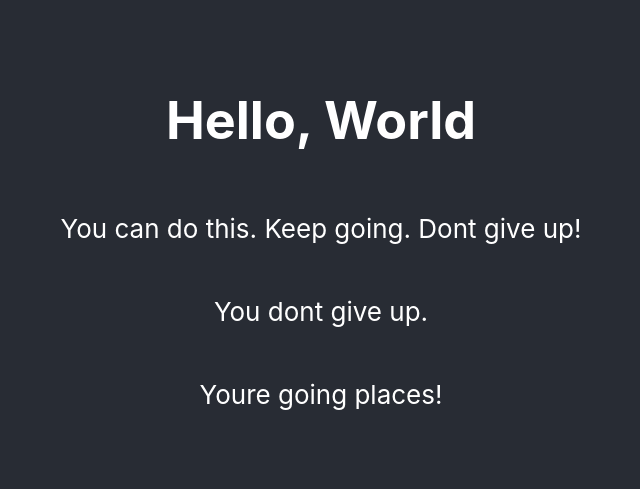
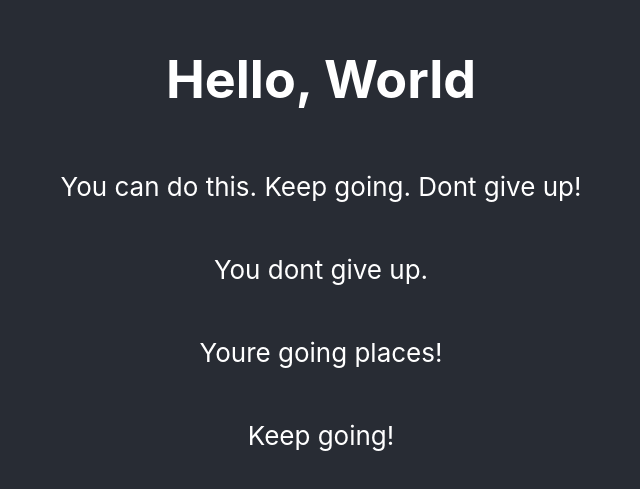
Before and after one commit to tyler-ray90/testing-05-18, a React (Create React App) app: page / in a window 1280 px wide. Shown: the part 155-644 px from the top of the page, without its empty margins (319-959 px from the left). Built offline with nearby package versions, Linux system fonts and the light colour scheme.

Commit message:
third commit

```diff
--- a/src/App.js
+++ b/src/App.js
@@ -9,6 +9,7 @@ function App() {
         <p>You can do this. Keep going. Dont give up!</p>
         <p>You dont give up.</p>
         <p>Youre going places!</p>
+        <p>Keep going!</p>
 
       </header>
     </div>
```
